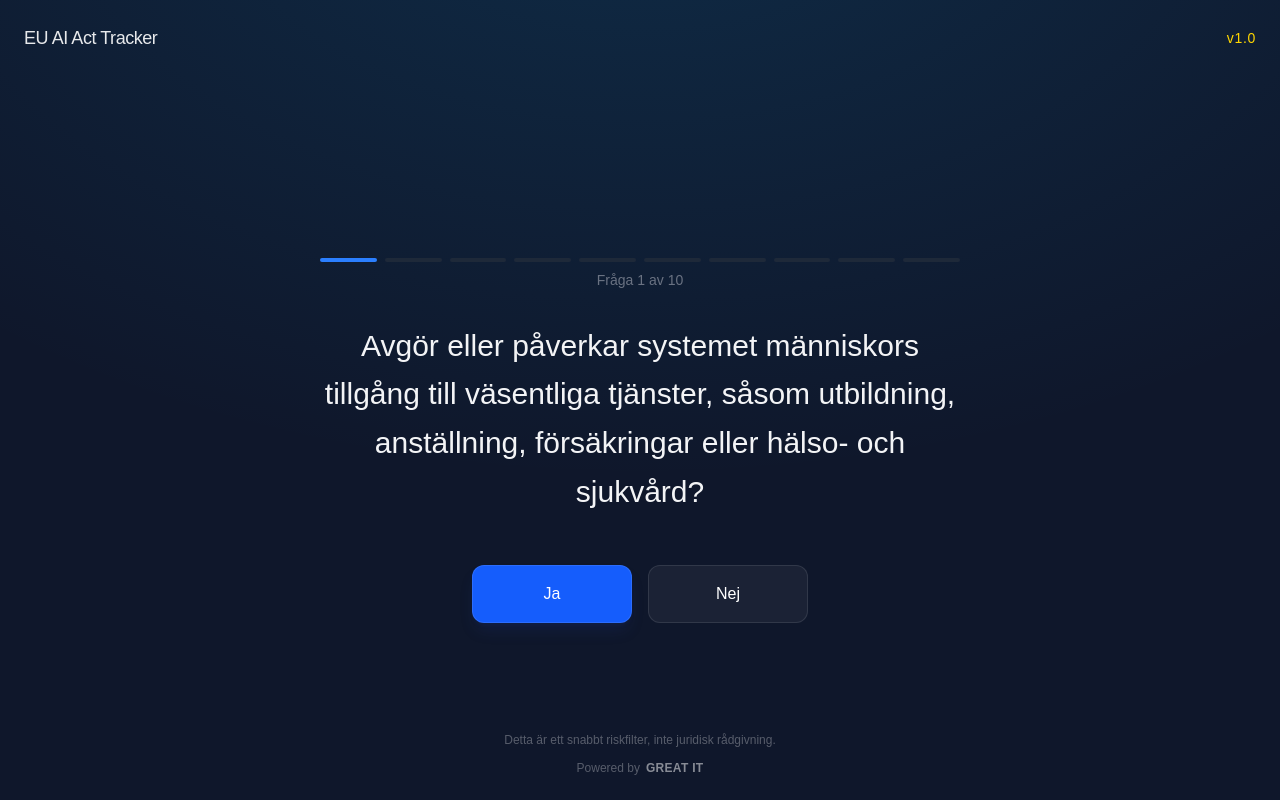
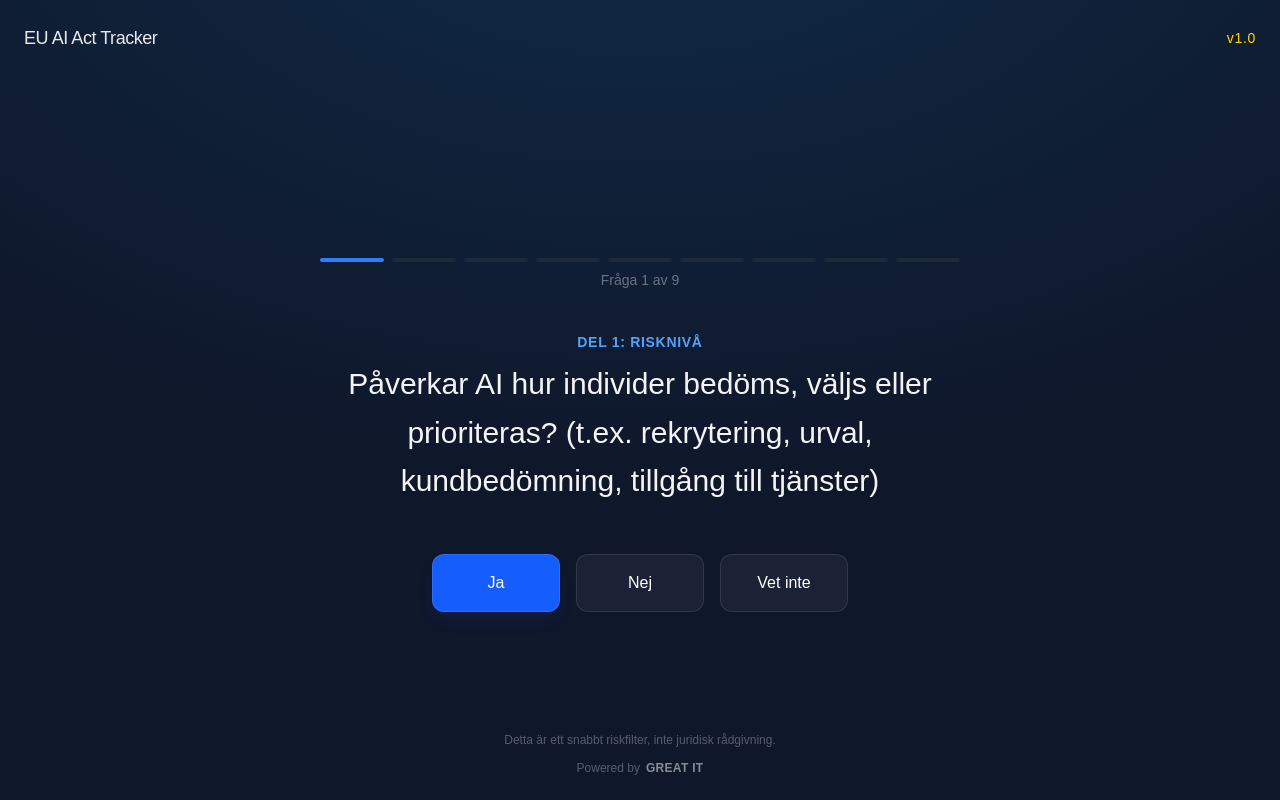
Before and after one commit to daskoGreat/ai-act-tracker, a Next.js app: page / in a window 1280 px wide. Built offline with nearby package versions, Linux system fonts and the light colour scheme.

Commit message:
Update questionnaire with two-part structure

```diff
--- a/src/components/RiskAssessment.tsx
+++ b/src/components/RiskAssessment.tsx
@@ -7,68 +7,74 @@ interface Question {
     id: string;
     text: string;
     type: QuestionType;
+    category: string;
     answerOptions: string[];
 }
 
 const QUESTIONS: Question[] = [
+    // DEL 1: Indikation på AI Act-risknivå
     {
         id: 'q1',
-        text: 'Avgör eller påverkar systemet människors tillgång till väsentliga tjänster, såsom utbildning, anställning, försäkringar eller hälso- och sjukvård?',
+        text: 'Påverkar AI hur individer bedöms, väljs eller prioriteras? (t.ex. rekrytering, urval, kundbedömning, tillgång till tjänster)',
         type: 'risk',
-        answerOptions: ['Ja', 'Nej']
+        category: 'Del 1: Risknivå',
+        answerOptions: ['Ja', 'Nej', 'Vet inte']
     },
     {
+        id: 'q2',
+        text: 'Kan AI-användningen få tydliga konsekvenser om något blir fel? (t.ex. felaktiga beslut om individer, regelbrott, affärspåverkan eller förtroendeskada)',
+        type: 'risk',
+        category: 'Del 1: Risknivå',
+        answerOptions: ['Ja', 'I viss utsträckning', 'Nej']
+    },
+    {
+        id: 'q3',
+        text: 'Är verksamheten beroende av att AI-funktionen fungerar korrekt i vardagen? (t.ex. centrala affärsflöden, riskbedömning, drift- eller beslutsstöd)',
+        type: 'risk',
+        category: 'Del 1: Risknivå',
+        answerOptions: ['Ja', 'Delvis', 'Nej', 'Vet inte']
+    },
+    {
+        id: 'q4',
+        text: 'Hur används AI i beslutsprocessen?',
+        type: 'risk',
+        category: 'Del 1: Risknivå',
+        answerOptions: ['Stödjande', 'Del av beslutsunderlag', 'Direkt beslutande', 'Vet inte']
+    },
+    // DEL 2: Organisatorisk beredskap
+    {
         id: 'm1',
-        text: 'Finns det ett tydligt utpekat ansvar (ägare) för de AI-system som används i verksamheten?',
+        text: 'Finns ett tydligt ägarskap för AI-användning i organisationen? (t.ex. utsedd ansvarig på lednings- eller funktionsnivå)',
         type: 'maturity',
+        category: 'Del 2: Organisatorisk beredskap',
         answerOptions: ['Ja', 'Delvis', 'Nej']
     },
     {
-        id: 'q2',
-        text: 'Fattar systemet automatiserade beslut som har juridisk påverkan eller liknande betydelsefull inverkan på enskilda individer?',
-        type: 'risk',
-        answerOptions: ['Ja', 'Nej']
-    },
-    {
         id: 'm2',
-        text: 'Har ni dokumentation som beskriver syfte, datakällor och leverantör för era AI-system?',
+        text: 'Har ni en samlad överblick över var AI används i verksamheten? (t.ex. i system, verktyg, processer eller via leverantörer)',
         type: 'maturity',
+        category: 'Del 2: Organisatorisk beredskap',
         answerOptions: ['Ja', 'Delvis', 'Nej']
     },
     {
-        id: 'q3',
-        text: 'Behandlar systemet känsliga personuppgifter eller biometriska data som används för att identifiera eller kategorisera fysiska personer?',
-        type: 'risk',
-        answerOptions: ['Ja', 'Nej']
-    },
-    {
         id: 'm3',
-        text: 'Genomför ni någon form av risk- eller konsekvensbedömning innan ett AI-system införs eller ändras?',
+        text: 'Finns gemensamma riktlinjer eller principer för hur AI får användas? (t.ex. vad som är tillåtet, vad som kräver beslut)',
         type: 'maturity',
+        category: 'Del 2: Organisatorisk beredskap',
         answerOptions: ['Ja', 'Delvis', 'Nej']
     },
     {
-        id: 'q4',
-        text: 'Används systemet för att övervaka, profilera eller förutsäga människors beteende, känslor eller avsikter?',
-        type: 'risk',
-        answerOptions: ['Ja', 'Nej']
-    },
-    {
         id: 'm4',
-        text: 'Informerar ni användare, kunder eller medborgare om när och hur AI används i verksamheten?',
+        text: 'Finns någon form av uppföljning, kontroll eller riskbedömning kopplad till AI-användning? (t.ex. vid införande, leverantörsbedömning eller löpande uppföljning)',
         type: 'maturity',
-        answerOptions: ['Ja', 'Delvis', 'Nej']
-    },
-    {
-        id: 'q5',
-        text: 'Tillhör systemet något av de användningsområden som AI Act särskilt reglerar, till exempel social poängsättning, biometrisk fjärridentifiering eller kritisk infrastruktur?',
-        type: 'risk',
-        answerOptions: ['Ja', 'Nej']
+        category: 'Del 2: Organisatorisk beredskap',
+        answerOptions: ['Ja', 'Delvis', 'Nej', 'Vet inte']
     },
     {
         id: 'm5',
-        text: 'Har ni rutiner för uppföljning, incidenthantering och möjlighet att pausa eller stänga av ett AI-system?',
+        text: 'Skulle ni känna er trygga i att resonera kring hur ni tänkt kring AI, risk och ansvar internt? (t.ex. i ledningsgrupp eller styrelse)',
         type: 'maturity',
+        category: 'Del 2: Organisatorisk beredskap',
         answerOptions: ['Ja', 'Delvis', 'Nej']
     },
 ];
@@ -208,6 +214,9 @@ export default function RiskAssessment() {
             </div>
 
             <div className="min-h-[300px] flex flex-col items-center justify-center animate-in slide-in-from-right-8 duration-500 key={currentStep}">
+                <p className="text-blue-400 font-semibold uppercase tracking-wider text-sm mb-2">
+                    {question.category}
+                </p>
                 <h3 className="text-2xl md:text-3xl font-medium text-center leading-relaxed mb-8 md:mb-12 text-gray-100">
                     {question.text}
                 </h3>
```
